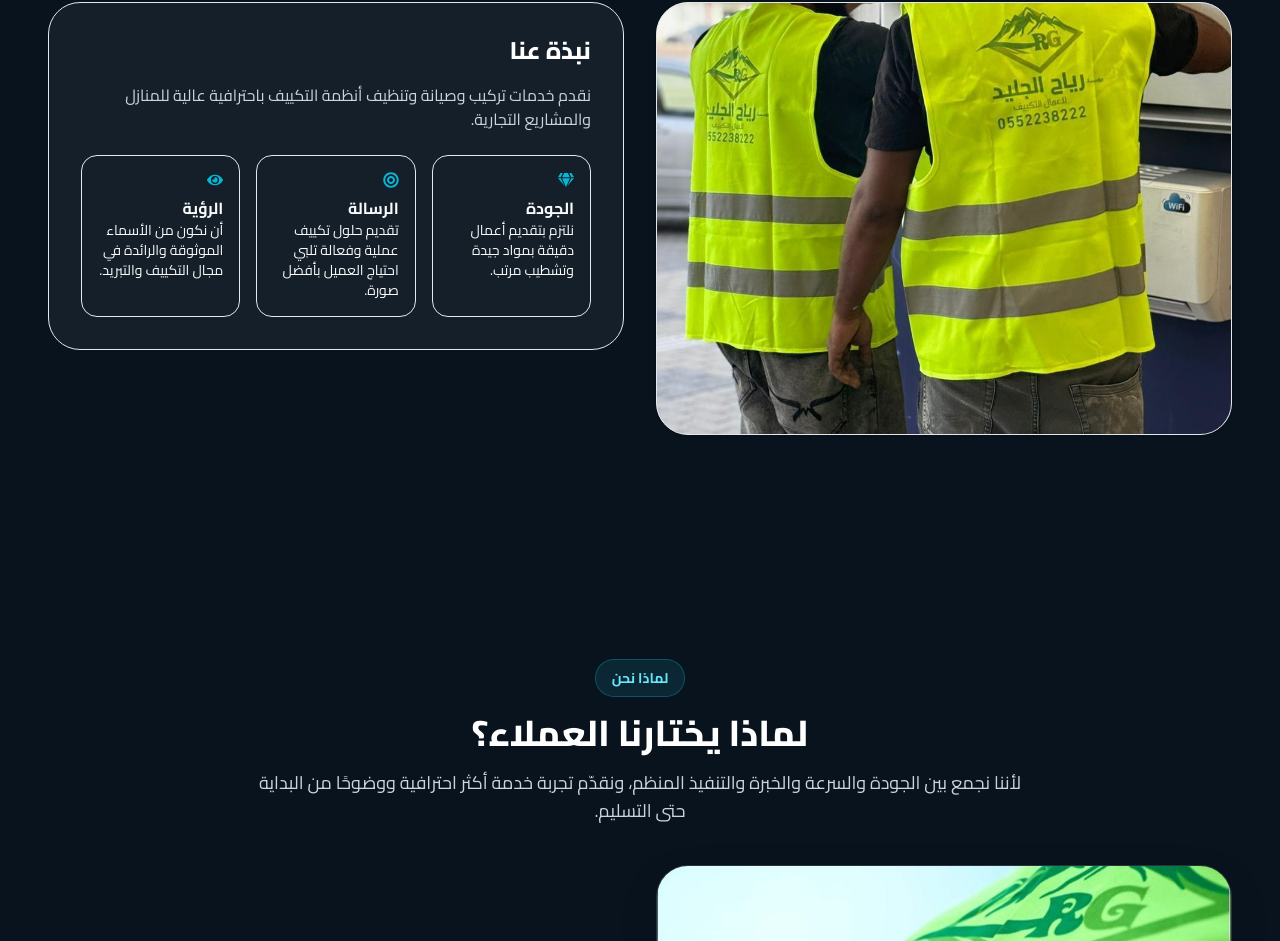
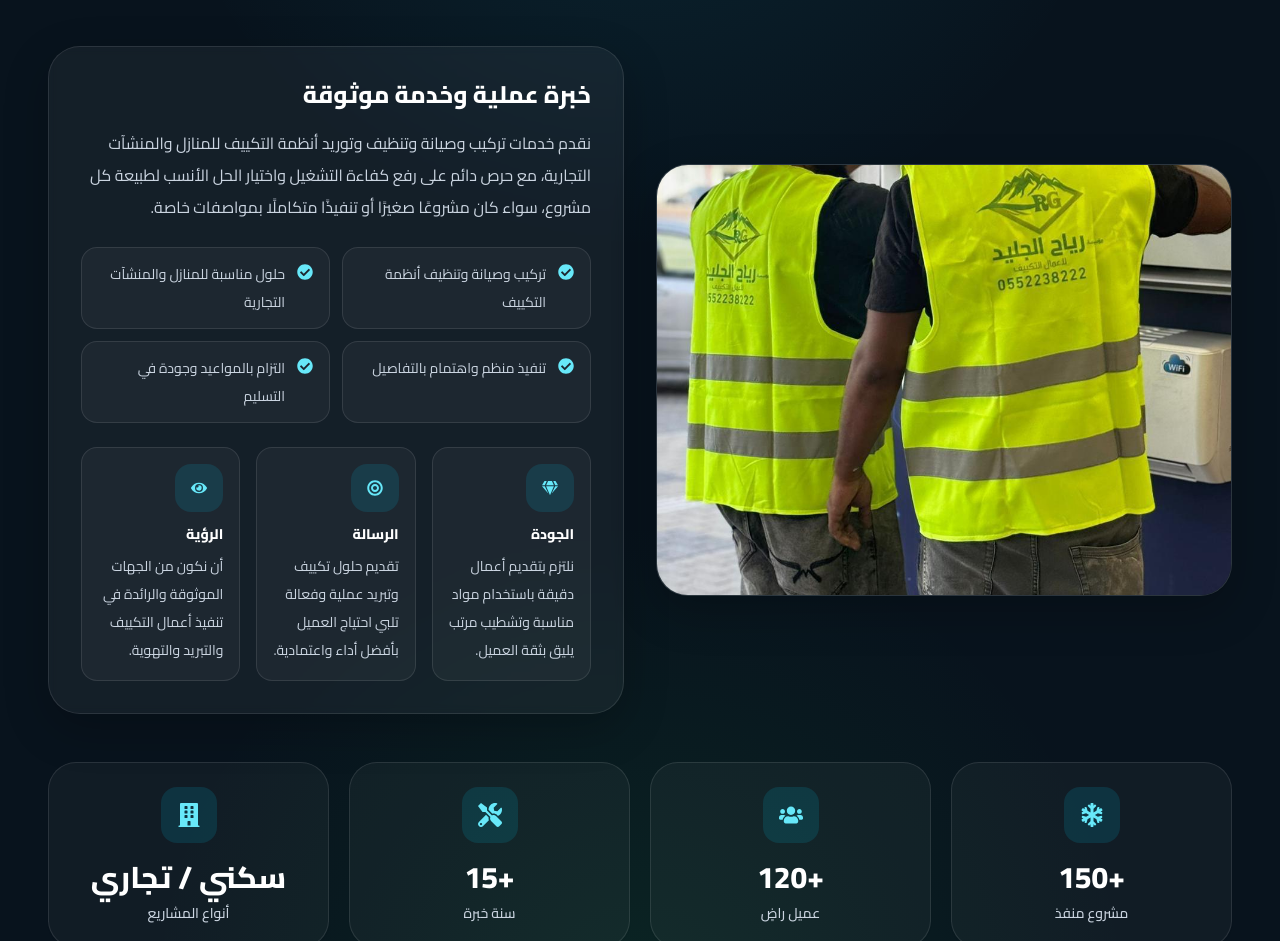
Before and after one commit to nawafonti123/riah-aljalid-clean, a Next.js app in the folder frontend/: page / in a window 1280 px wide. Shown: the part 1111-2052 px from the top of the page. Built offline with nearby package versions, Linux system fonts and the light colour scheme; no server answers.

Commit message:
Fix repeated public pages and improve layout

```diff
--- a/frontend/components/sections/AboutSection.tsx
+++ b/frontend/components/sections/AboutSection.tsx
@@ -1,131 +1,214 @@
 'use client';
 
-import { useMemo, useState } from 'react';
 import Image from 'next/image';
 import { motion } from 'framer-motion';
-import { FaBullseye, FaEye, FaGem } from 'react-icons/fa';
-
-interface TeamMember {
-  id: string;
-  name: string;
-  role: string;
-  bio?: string;
-  image?: string;
-  order?: number;
-}
+import {
+  FaBullseye,
+  FaEye,
+  FaGem,
+  FaCheckCircle,
+  FaSnowflake,
+  FaTools,
+  FaBuilding,
+  FaUsers,
+} from 'react-icons/fa';
 
 const values = [
   {
     icon: FaGem,
     title: 'الجودة',
-    description: 'نلتزم بتقديم أعمال دقيقة بمواد جيدة وتشطيب مرتب.',
+    description:
+      'نلتزم بتقديم أعمال دقيقة باستخدام مواد مناسبة وتشطيب مرتب يليق بثقة العميل.',
   },
   {
     icon: FaBullseye,
     title: 'الرسالة',
-    description: 'تقديم حلول تكييف عملية وفعالة تلبي احتياج العميل بأفضل صورة.',
+    description:
+      'تقديم حلول تكييف وتبريد عملية وفعالة تلبي احتياج العميل بأفضل أداء واعتمادية.',
   },
   {
     icon: FaEye,
     title: 'الرؤية',
-    description: 'أن نكون من الأسماء الموثوقة والرائدة في مجال التكييف والتبريد.',
+    description:
+      'أن نكون من الجهات الموثوقة والرائدة في تنفيذ أعمال التكييف والتبريد والتهوية.',
+  },
+];
+
+const features = [
+  'تركيب وصيانة وتنظيف أنظمة التكييف',
+  'حلول مناسبة للمنازل والمنشآت التجارية',
+  'تنفيذ منظم واهتمام بالتفاصيل',
+  'التزام بالمواعيد وجودة في التسليم',
+];
+
+const stats = [
+  {
+    icon: FaSnowflake,
+    value: '+150',
+    label: 'مشروع منفذ',
+  },
+  {
+    icon: FaUsers,
+    value: '+120',
+    label: 'عميل راضٍ',
+  },
+  {
+    icon: FaTools,
+    value: '+15',
+    label: 'سنة خبرة',
+  },
+  {
+    icon: FaBuilding,
+    value: 'سكني / تجاري',
+    label: 'أنواع المشاريع',
   },
 ];
 
 export default function AboutSection() {
-  const [team] = useState<TeamMember[]>([]);
-  const [aboutImage] = useState('/imge/9.jpeg'); // ✅ صورتك الجديدة
-
-  const orderedTeam = useMemo(
-    () =>
-      [...team].sort((a, b) => {
-        const aOrder = a.order ?? 0;
-        const bOrder = b.order ?? 0;
-        return aOrder - bOrder;
-      }),
-    [team]
-  );
+  const aboutImage = '/imge/9.jpeg';
 
   return (
-    <section className="relative overflow-hidden px-4 py-16 md:px-8 lg:px-12">
-      <div className="mx-auto max-w-7xl">
+    <section
+      id="about"
+      className="relative overflow-hidden px-4 py-16 md:px-8 lg:px-12"
+    >
+      <div className="absolute inset-0 pointer-events-none bg-[radial-gradient(circle_at_top,rgba(34,211,238,0.10),transparent_35%),radial-gradient(circle_at_bottom,rgba(34,197,94,0.10),transparent_35%)]" />
 
-        {/* العنوان */}
+      <div className="relative z-10 mx-auto max-w-7xl">
         <motion.div
           initial={{ opacity: 0, y: 28 }}
           whileInView={{ opacity: 1, y: 0 }}
-          viewport={{ once: true }}
+          viewport={{ once: true, amount: 0.15 }}
           transition={{ duration: 0.6 }}
-          className="mb-10 text-center"
+          className="mb-12 text-center"
         >
           <div className="mb-4 inline-flex items-center gap-2 rounded-full border border-cyan-400/25 bg-cyan-400/10 px-4 py-2 text-sm font-bold text-cyan-700 dark:text-cyan-300">
             من نحن
           </div>
 
-          <h2 className="text-3xl font-extrabold text-slate-900 dark:text-white md:text-4xl">
+          <h2 className="text-3xl font-extrabold text-slate-900 dark:text-white md:text-4xl lg:text-5xl">
             نبذة عن رياح الجليد
           </h2>
 
           <p className="mx-auto mt-4 max-w-3xl text-base leading-8 text-slate-600 dark:text-slate-300 md:text-lg">
-            مؤسسة متخصصة في حلول التكييف والتبريد والتهوية، نهتم بجودة التنفيذ
-            وسرعة الإنجاز ورضا العميل.
+            رياح الجليد مؤسسة متخصصة في حلول التكييف والتبريد والتهوية، نعمل على
+            تقديم خدمات احترافية تجمع بين جودة التنفيذ، سرعة الإنجاز، والاهتمام
+            براحة العميل في كل مرحلة من مراحل العمل.
           </p>
         </motion.div>
 
-        <div className="grid items-start gap-8 lg:grid-cols-2">
-
-          {/* الصورة */}
+        <div className="grid items-center gap-8 lg:grid-cols-2">
           <motion.div
             initial={{ opacity: 0, x: 25 }}
             whileInView={{ opacity: 1, x: 0 }}
+            viewport={{ once: true, amount: 0.15 }}
             transition={{ duration: 0.6 }}
+            className="order-2 lg:order-1"
           >
-            <div className="overflow-hidden rounded-[32px] border bg-white shadow">
+            <div className="overflow-hidden rounded-[32px] border border-slate-200 bg-white/80 shadow-[0_15px_45px_rgba(15,23,42,0.08)] backdrop-blur-sm dark:border-white/10 dark:bg-white/[0.05] dark:shadow-[0_15px_45px_rgba(0,0,0,0.22)]">
               <div className="relative aspect-[4/3] w-full">
                 <Image
                   src={aboutImage}
-                  alt="عن الشركة"
+                  alt="فريق رياح الجليد أثناء العمل"
                   fill
                   className="object-cover"
+                  priority
                 />
               </div>
             </div>
           </motion.div>
 
-          {/* النص */}
           <motion.div
             initial={{ opacity: 0, x: -25 }}
             whileInView={{ opacity: 1, x: 0 }}
+            viewport={{ once: true, amount: 0.15 }}
             transition={{ duration: 0.6 }}
+            className="order-1 lg:order-2"
           >
-            <div className="rounded-[32px] p-6 md:p-8 bg-white dark:bg-white/[0.05] border">
-
+            <div className="rounded-[32px] border border-slate-200 bg-white/85 p-6 shadow-[0_15px_45px_rgba(15,23,42,0.06)] backdrop-blur-sm dark:border-white/10 dark:bg-white/[0.05] dark:shadow-[0_15px_45px_rgba(0,0,0,0.22)] md:p-8">
               <h3 className="text-2xl font-extrabold text-slate-900 dark:text-white">
-                نبذة عنا
+                خبرة عملية وخدمة موثوقة
               </h3>
 
-              <p className="mt-4 text-slate-600 dark:text-slate-300">
-                نقدم خدمات تركيب وصيانة وتنظيف أنظمة التكييف باحترافية عالية
-                للمنازل والمشاريع التجارية.
+              <p className="mt-4 text-base leading-8 text-slate-600 dark:text-slate-300">
+                نقدم خدمات تركيب وصيانة وتنظيف وتوريد أنظمة التكييف للمنازل
+                والمنشآت التجارية، مع حرص دائم على رفع كفاءة التشغيل واختيار
+                الحل الأنسب لطبيعة كل مشروع، سواء كان مشروعًا صغيرًا أو تنفيذًا
+                متكاملًا بمواصفات خاصة.
               </p>
+
+              <div className="mt-6 grid gap-3 sm:grid-cols-2">
+                {features.map((item) => (
+                  <div
+                    key={item}
+                    className="flex items-start gap-3 rounded-2xl border border-slate-200 bg-slate-50/80 px-4 py-3 dark:border-white/10 dark:bg-white/[0.04]"
+                  >
+                    <FaCheckCircle className="mt-1 shrink-0 text-cyan-600 dark:text-cyan-300" />
+                    <p className="text-sm leading-7 text-slate-700 dark:text-slate-300">
+                      {item}
+                    </p>
+                  </div>
+                ))}
+              </div>
 
               <div className="mt-6 grid gap-4 sm:grid-cols-3">
                 {values.map((item) => {
                   const Icon = item.icon;
                   return (
-                    <div key={item.title} className="p-4 rounded-2xl border">
-                      <Icon className="mb-2 text-cyan-500" />
-                      <h4 className="font-bold">{item.title}</h4>
-                      <p className="text-sm">{item.description}</p>
+                    <div
+                      key={item.title}
+                      className="rounded-2xl border border-slate-200 bg-white/90 p-4 dark:border-white/10 dark:bg-white/[0.04]"
+                    >
+                      <div className="mb-3 flex h-12 w-12 items-center justify-center rounded-2xl bg-cyan-100 text-cyan-600 dark:bg-cyan-500/15 dark:text-cyan-300">
+                        <Icon />
+                      </div>
+
+                      <h4 className="text-sm font-extrabold text-slate-900 dark:text-white">
+                        {item.title}
+                      </h4>
+
+                      <p className="mt-2 text-sm leading-7 text-slate-600 dark:text-slate-300">
+                        {item.description}
+                      </p>
                     </div>
                   );
                 })}
               </div>
-
             </div>
           </motion.div>
+        </div>
 
-        </div>
+        <motion.div
+          initial={{ opacity: 0, y: 28 }}
+          whileInView={{ opacity: 1, y: 0 }}
+          viewport={{ once: true, amount: 0.15 }}
+          transition={{ duration: 0.65 }}
+          className="mt-12"
+        >
+          <div className="grid gap-5 sm:grid-cols-2 xl:grid-cols-4">
+            {stats.map((item) => {
+              const Icon = item.icon;
+              return (
+                <div
+                  key={item.label}
+                  className="rounded-[28px] border border-slate-200 bg-white/85 p-6 text-center shadow-sm dark:border-white/10 dark:bg-white/[0.04]"
+                >
+                  <div className="mx-auto mb-4 flex h-14 w-14 items-center justify-center rounded-2xl bg-cyan-100 text-cyan-600 dark:bg-cyan-500/15 dark:text-cyan-300">
+                    <Icon className="text-2xl" />
+                  </div>
+
+                  <div className="text-2xl font-extrabold text-slate-900 dark:text-white md:text-3xl">
+                    {item.value}
+                  </div>
+
+                  <p className="mt-2 text-sm font-medium text-slate-600 dark:text-slate-300">
+                    {item.label}
+                  </p>
+                </div>
+              );
+            })}
+          </div>
+        </motion.div>
       </div>
     </section>
   );
```
